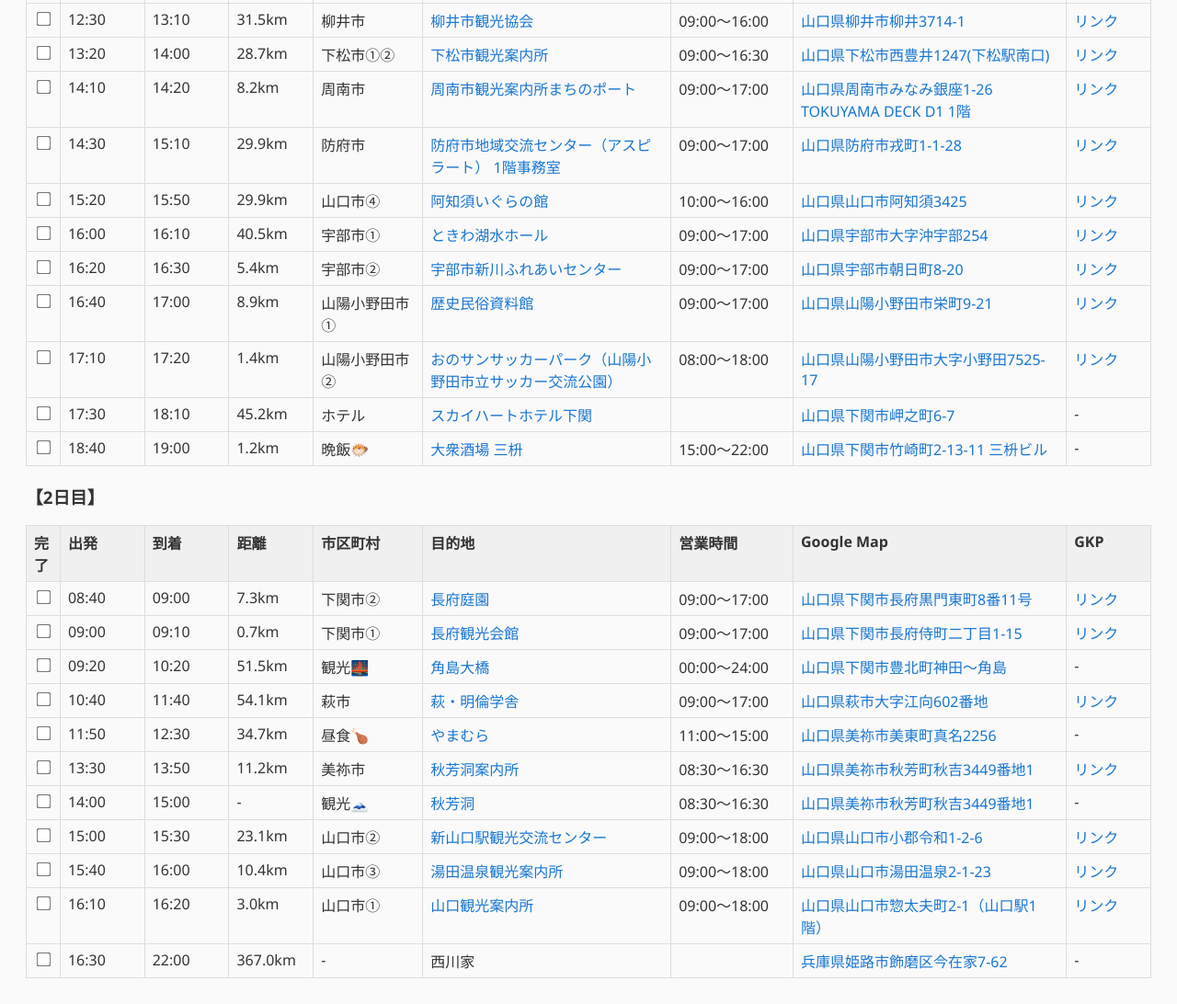
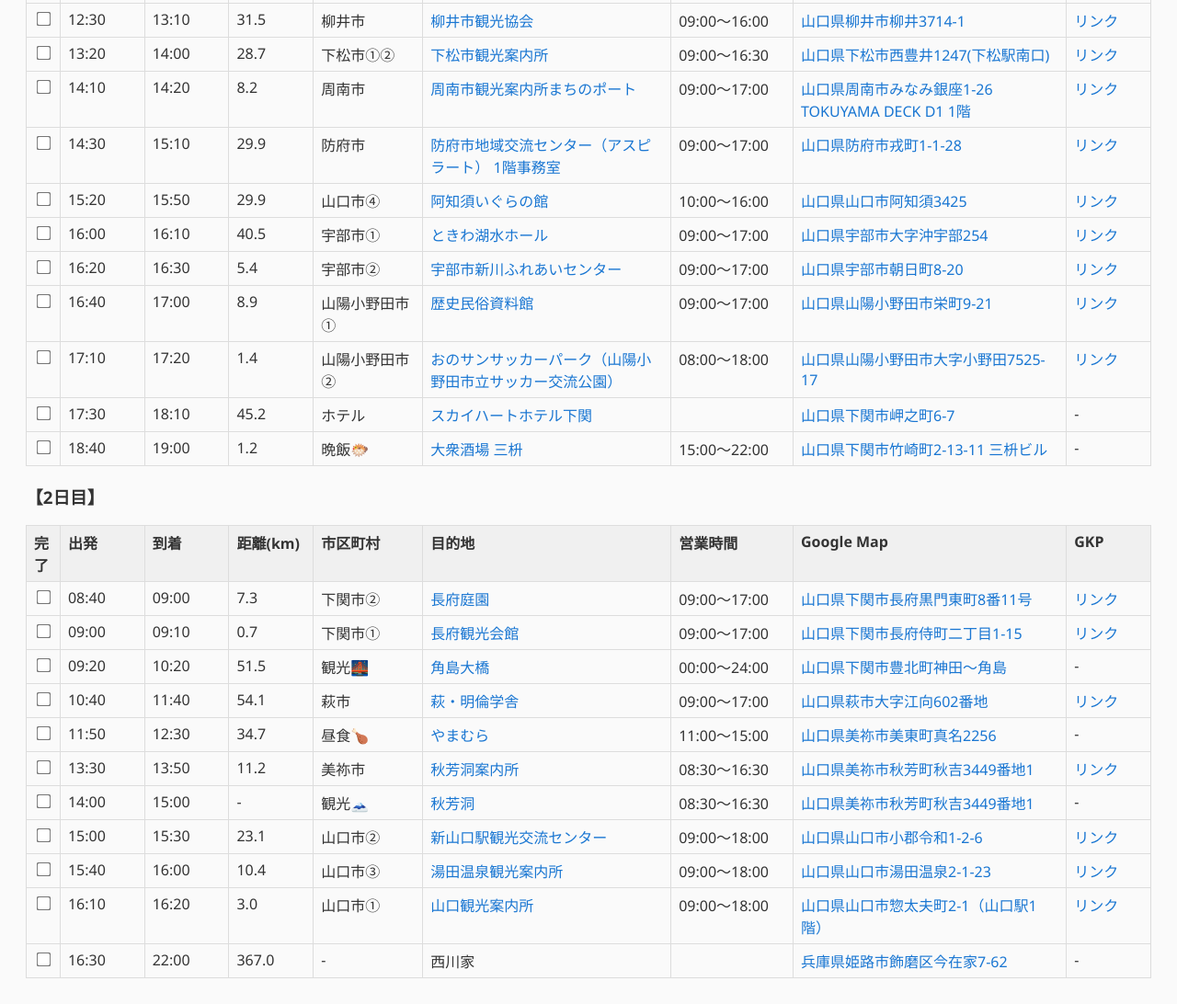
Before and after one commit to kinnuku/manholeTrip, a plain HTML site: page index.html in a window 1280 px wide. Shown: the part 743-1835 px from the top of the page at 92% size. Drawn offline with Linux system fonts and the light colour scheme.

Commit message:
Add files via upload

```diff
--- a/index.html
+++ b/index.html
@@ -161,7 +161,7 @@ function renderDays() {
       <th>完了</th>
       <th>出発</th>
       <th>到着</th>
-      <th>距離</th>
+      <th>距離(km)</th>
       <th>市区町村</th>
       <th>目的地</th>
       <th>営業時間</th>
--- a/trip.json
+++ b/trip.json
@@ -5,7 +5,7 @@
         {
         "departure":"06:30",
         "arrival":"09:00",
-        "distance":"265.0km",
+        "distance":"265.0",
         "city":"廿日市市",
         "title":"廿日市市中央市民センター",
         "time":"09:00～17:00",
@@ -16,7 +16,7 @@
         {
         "departure":"09:10",
         "arrival":"09:50",
-        "distance":"26.8km",
+        "distance":"26.8",
         "city":"和木町",
         "title":"和木町蜂ヶ峯総合公園 管理棟",
         "time":"09:00～17:00",
@@ -27,7 +27,7 @@
         {
         "departure":"10:00",
         "arrival":"10:20",
-        "distance":"10.7km",
+        "distance":"10.7",
         "city":"岩国市②",
         "title":"岩国市観光交流所本家 松がね",
         "time":"09:00～18:00",
@@ -49,7 +49,7 @@
         {
         "departure":"10:50",
         "arrival":"11:10",
-        "distance":"6.6km",
+        "distance":"6.6",
         "city":"昼食🍜",
         "title":"寿栄広食堂",
         "time":"10:00～19:00",
@@ -60,7 +60,7 @@
         {
         "departure":"12:10",
         "arrival":"12:20",
-        "distance":"1.4km",
+        "distance":"1.4",
         "city":"岩国市①",
         "title":"岩国市英語交流センター「PLAT ABC」",
         "time":"09:00～17:00",
@@ -71,7 +71,7 @@
         {
         "departure":"12:30",
         "arrival":"13:10",
-        "distance":"31.5km",
+        "distance":"31.5",
         "city":"柳井市",
         "title":"柳井市観光協会",
         "time":"09:00～16:00",
@@ -82,7 +82,7 @@
         {
         "departure":"13:20",
         "arrival":"14:00",
-        "distance":"28.7km",
+        "distance":"28.7",
         "city":"下松市①②",
         "title":"下松市観光案内所",
         "time":"09:00～16:30",
@@ -93,7 +93,7 @@
         {
         "departure":"14:10",
         "arrival":"14:20",
-        "distance":"8.2km",
+        "distance":"8.2",
         "city":"周南市",
         "time":"09:00～17:00",
         "title":"周南市観光案内所まちのポート",
@@ -104,7 +104,7 @@
         {
         "departure":"14:30",
         "arrival":"15:10",
-        "distance":"29.9km",
+        "distance":"29.9",
         "city":"防府市",
         "time":"09:00～17:00",
         "title":"防府市地域交流センター（アスピラート） 1階事務室",
@@ -115,7 +115,7 @@
         {
         "departure":"15:20",
         "arrival":"15:50",
-        "distance":"29.9km",
+        "distance":"29.9",
         "city":"山口市④",
         "title":"阿知須いぐらの館",
         "time":"10:00～16:00",
@@ -126,7 +126,7 @@
         {
         "departure":"16:00",
         "arrival":"16:10",
-        "distance":"40.5km",
+        "distance":"40.5",
         "city":"宇部市①",
         "title":"ときわ湖水ホール",
         "time":"09:00～17:00",
@@ -137,7 +137,7 @@
         {
         "departure":"16:20",
         "arrival":"16:30",
-        "distance":"5.4km",
+        "distance":"5.4",
         "city":"宇部市②",
         "title":"宇部市新川ふれあいセンター",
         "time":"09:00～17:00",
@@ -148,7 +148,7 @@
         {
         "departure":"16:40",
         "arrival":"17:00",
-        "distance":"8.9km",
+        "distance":"8.9",
         "city":"山陽小野田市①",
         "title":"歴史民俗資料館",
         "time":"09:00～17:00",
@@ -159,7 +159,7 @@
         {
         "departure":"17:10",
         "arrival":"17:20",
-        "distance":"1.4km",
+        "distance":"1.4",
         "city":"山陽小野田市②",
         "title":"おのサンサッカーパーク（山陽小野田市立サッカー交流公園）",
         "time":"08:00～18:00",
@@ -170,7 +170,7 @@
         {
         "departure":"17:30",
         "arrival":"18:10",
-        "distance":"45.2km",
+        "distance":"45.2",
         "city":"ホテル",
         "title":"スカイハートホテル下関",
         "time":"",
@@ -181,7 +181,7 @@
         {
         "departure":"18:40",
         "arrival":"19:00",
-        "distance":"1.2km",
+        "distance":"1.2",
         "city":"晩飯🐡",
         "title":"大衆酒場 三枡",
         "time":"15:00～22:00",
@@ -194,7 +194,7 @@
         {
         "departure":"08:40",
         "arrival":"09:00",
-        "distance":"7.3km",
+        "distance":"7.3",
         "city":"下関市②",
         "title":"長府庭園",
         "time":"09:00～17:00",
@@ -205,7 +205,7 @@
         {
         "departure":"09:00",
         "arrival":"09:10",
-        "distance":"0.7km",
+        "distance":"0.7",
         "city":"下関市①",
         "title":"長府観光会館",
         "time":"09:00～17:00",
@@ -216,7 +216,7 @@
         {
         "departure":"09:20",
         "arrival":"10:20",
-        "distance":"51.5km",
+        "distance":"51.5",
         "city":"観光🌉",
         "title":"角島大橋",
         "time":"00:00～24:00",
@@ -227,7 +227,7 @@
         {
         "departure":"10:40",
         "arrival":"11:40",
-        "distance":"54.1km",
+        "distance":"54.1",
         "city":"萩市",
         "title":"萩・明倫学舎",
         "time":"09:00～17:00",
@@ -238,7 +238,7 @@
         {
         "departure":"11:50",
         "arrival":"12:30",
-        "distance":"34.7km",
+        "distance":"34.7",
         "city":"昼食🍗",
         "title":"やまむら",
         "time":"11:00～15:00",
@@ -249,7 +249,7 @@
         {
         "departure":"13:30",
         "arrival":"13:50",
-        "distance":"11.2km",
+        "distance":"11.2",
         "city":"美祢市",
         "title":"秋芳洞案内所",
         "time":"08:30～16:30",
@@ -271,7 +271,7 @@
         {
         "departure":"15:00",
         "arrival":"15:30",
-        "distance":"23.1km",
+        "distance":"23.1",
         "city":"山口市②",
         "title":"新山口駅観光交流センター",
         "time":"09:00～18:00",
@@ -282,7 +282,7 @@
         {
         "departure":"15:40",
         "arrival":"16:00",
-        "distance":"10.4km",
+        "distance":"10.4",
         "city":"山口市③",
         "title":"湯田温泉観光案内所",
         "time":"09:00～18:00",
@@ -293,7 +293,7 @@
         {
         "departure":"16:10",
         "arrival":"16:20",
-        "distance":"3.0km",
+        "distance":"3.0",
         "city":"山口市①",
         "title":"山口観光案内所",
         "time":"09:00～18:00",
@@ -304,7 +304,7 @@
         {
         "departure":"16:30",
         "arrival":"22:00",
-        "distance":"367.0km",
+        "distance":"367.0",
         "city":"-",
         "title":"西川家",
         "time":"",
@@ -322,7 +322,7 @@
         {
         "departure":"05:00",
         "arrival":"08:00",
-        "distance":"243.0km",
+        "distance":"243.0",
         "city":"郡上市④",
         "title":"道の駅 美並物産館",
         "time":"08:00～17:00",
@@ -333,7 +333,7 @@
         {
         "departure":"08:10",
         "arrival":"08:40",
-        "distance":"20.3km",
+        "distance":"20.3",
         "city":"郡上市③",
         "title":"郡上八幡旧庁舎記念館",
         "time":"08:30～17:00",
@@ -344,7 +344,7 @@
         {
         "departure":"08:50",
         "arrival":"09:00",
-        "distance":"1.6km",
+        "distance":"1.6",
         "city":"郡上市①",
         "title":"郡上八幡駅 観光案内所",
         "time":"09:00～17:00",
@@ -355,7 +355,7 @@
         {
         "departure":"09:10",
         "arrival":"09:20",
-        "distance":"10.7km",
+        "distance":"10.7",
         "city":"郡上市②",
         "title":"道の駅 古今伝授の里やまと",
         "time":"09:00～18:00",
@@ -366,7 +366,7 @@
         {
         "departure":"09:30",
         "arrival":"10:00",
-        "distance":"35.0km",
+        "distance":"35.0",
         "city":"高山市④",
         "title":"高山市荘川支所",
         "time":"08:30～17:15",
@@ -377,7 +377,7 @@
         {
         "departure":"10:10",
         "arrival":"10:40",
-        "distance":"34.2km",
+        "distance":"34.2",
         "city":"高山市⑨",
         "title":"高山市清見支所 当直室窓口",
         "time":"08:30～17:15",
@@ -388,7 +388,7 @@
         {
         "departure":"10:50",
         "arrival":"11:10",
-        "distance":"7.7km",
+        "distance":"7.7",
         "city":"高山市①",
         "title":"高山市役所 当直室",
         "time":"08:30～17:15",
@@ -399,7 +399,7 @@
         {
         "departure":"11:20",
         "arrival":"11:30",
-        "distance":"1.1km",
+        "distance":"1.1",
         "city":"昼食🍜",
         "title":"まさごそば",
         "time":"11:00～15:50",
@@ -410,7 +410,7 @@
         {
         "departure":"12:30",
         "arrival":"12:40",
-        "distance":"8.5km",
+        "distance":"8.5",
         "city":"高山市⑤",
         "title":"高山市一之宮支所",
         "time":"08:30～17:15",
@@ -421,7 +421,7 @@
         {
         "departure":"12:50",
         "arrival":"13:00",
-        "distance":"6.5km",
+        "distance":"6.5",
         "city":"高山市⑥",
         "title":"高山市久々野支所 当直室窓口",
         "time":"08:30～17:15",
@@ -432,7 +432,7 @@
         {
         "departure":"13:10",
         "arrival":"13:30",
-        "distance":"10.3km",
+        "distance":"10.3",
         "city":"高山市⑦",
         "title":"道の駅 ひだ朝日村",
         "time":"10:00～16:00",
@@ -443,7 +443,7 @@
         {
         "departure":"13:40",
         "arrival":"14:00",
-        "distance":"17.1km",
+        "distance":"17.1",
         "city":"高山市⑧",
         "title":"高山市丹生川支所",
         "time":"08:30～17:15",
@@ -454,7 +454,7 @@
         {
         "departure":"14:10",
         "arrival":"14:30",
-        "distance":"12.2km",
+        "distance":"12.2",
         "city":"高山市③",
         "title":"高山市国府支所",
         "time":"08:30～17:15",
@@ -465,7 +465,7 @@
         {
         "departure":"14:40",
         "arrival":"14:50",
-        "distance":"4.1km",
+        "distance":"4.1",
         "city":"飛騨市①",
         "title":"飛騨古川まちなか観光案内所",
         "time":"09:00～16:00",
@@ -476,7 +476,7 @@
         {
         "departure":"15:00",
         "arrival":"16:00",
-        "distance":"50.8km",
+        "distance":"50.8",
         "city":"高山市②",
         "title":"奥飛騨温泉郷観光案内所",
         "time":"10:00～16:00",
@@ -487,7 +487,7 @@
         {
         "departure":"16:10",
         "arrival":"16:50",
-        "distance":"31.5km",
+        "distance":"31.5",
         "city":"飛騨市②",
         "title":"道の駅スカイドーム神岡",
         "time":"09:00～17:00",
@@ -498,7 +498,7 @@
         {
         "departure":"17:00",
         "arrival":"17:50",
-        "distance":"38.2km",
+        "distance":"38.2",
         "city":"夕食🐮",
         "title":"味の与平",
         "time":"17:00～20:00",
@@ -509,7 +509,7 @@
         {
         "departure":"19:00",
         "arrival":"23:00",
-        "distance":"337.0km",
+        "distance":"337.0",
         "city":"-",
         "title":"西川家",
         "time":"",
@@ -527,7 +527,7 @@
         {
         "departure":"07:30",
         "arrival":"08:20",
-        "distance":"49.2km",
+        "distance":"49.2",
         "city":"-",
         "title":"小林家",
         "time":"",
@@ -538,7 +538,7 @@
         {
         "departure":"08:20",
         "arrival":"08:30",
-        "distance":"1.4km",
+        "distance":"1.4",
         "city":"-",
         "title":"西川家",
         "time":"",
@@ -549,7 +549,7 @@
         {
         "departure":"08:30",
         "arrival":"09:00",
-        "distance":"31.9km",
+        "distance":"31.9",
         "city":"市川町",
         "time":"09:00～17:00",
         "title":"市川町役場 1階受付",
@@ -560,7 +560,7 @@
         {
         "departure":"09:10",
         "arrival":"09:20",
-        "distance":"4.8km",
+        "distance":"4.8",
         "city":"福崎町",
         "time":"08:30～17:15",
         "title":"福崎町役場 上下水道課",
@@ -571,7 +571,7 @@
         {
         "departure":"09:30",
         "arrival":"09:40",
-        "distance":"8.0km",
+        "distance":"8.0",
         "city":"加西市②",
         "title":"北条町駅",
         "time":"09:00～17:00",
@@ -582,7 +582,7 @@
         {
         "departure":"09:50",
         "arrival":"10:00",
-        "distance":"1.0km",
+        "distance":"1.0",
         "city":"加西市①",
         "title":"加西市民会館",
         "time":"10:00～21:00",
@@ -593,7 +593,7 @@
         {
         "departure":"10:10",
         "arrival":"10:30",
-        "distance":"9.5km",
+        "distance":"9.5",
         "city":"加東市①②",
         "title":"加東市観光協会",
         "time":"08:30～17:15",
@@ -604,7 +604,7 @@
         {
         "departure":"10:40",
         "arrival":"11:00",
-        "distance":"18.3km",
+        "distance":"18.3",
         "city":"西脇市②",
         "title":"西脇市日本のへそ日時計の丘公園 オートキャンプ場",
         "time":"09:00～17:00",
@@ -615,7 +615,7 @@
         {
         "departure":"11:10",
         "arrival":"11:40",
-        "distance":"33.2km",
+        "distance":"33.2",
         "city":"三木市②",
         "title":"山田錦の館",
         "time":"09:30～17:00",
@@ -626,7 +626,7 @@
         {
         "departure":"11:50",
         "arrival":"12:10",
-        "distance":"22.0km",
+        "distance":"22.0",
         "city":"三木市①",
         "title":"三木市観光協会",
         "time":"09:00～17:00",
@@ -637,7 +637,7 @@
         {
         "departure":"12:20",
         "arrival":"12:30",
-        "distance":"2.1km",
+        "distance":"2.1",
         "city":"三木市③",
         "title":"あじさいフローラみき",
         "time":"10:00～15:00",
@@ -648,7 +648,7 @@
         {
         "departure":"12:40",
         "arrival":"12:50",
-        "distance":"2.2km",
+        "distance":"2.2",
         "city":"昼食🍜",
         "title":"らーめん 琴壱家",
         "time":"11:00～15:00",
@@ -659,7 +659,7 @@
         {
         "departure":"13:50",
         "arrival":"14:50",
-        "distance":"59.2km",
+        "distance":"59.2",
         "city":"大阪市①②",
         "title":"おおさかグリーンエコプラザ",
         "time":"10:00～17:30",
@@ -670,7 +670,7 @@
         {
         "departure":"15:00",
         "arrival":"15:20",
-        "distance":"12.0km",
+        "distance":"12.0",
         "city":"大阪市③",
         "title":"大阪市下水道科学館",
         "time":"09:00～16:30",
@@ -681,7 +681,7 @@
         {
         "departure":"15:30",
         "arrival":"16:10",
-        "distance":"22.5km",
+        "distance":"22.5",
         "city":"東大阪市",
         "title":"東大阪市 下水道計画総務室",
         "time":"09:00～17:30",
@@ -692,7 +692,7 @@
         {
         "departure":"16:20",
         "arrival":"16:40",
-        "distance":"10.5km",
+        "distance":"10.5",
         "city":"守口市",
         "title":"守口市役所 総合案内",
         "address":"大阪府守口市京阪本通2-5-5",
@@ -703,7 +703,7 @@
         {
         "departure":"16:50",
         "arrival":"17:20",
-        "distance":"21.5km",
+        "distance":"21.5",
         "city":"茨木市①",
         "title":"ダムパークいばきた",
         "address":"大阪府茨木市大字生保53-1",
@@ -714,7 +714,7 @@
         {
         "departure":"17:30",
         "arrival":"17:50",
-        "distance":"7.6km",
+        "distance":"7.6",
         "city":"茨木市②",
         "title":"茨木市文化・子育て施設 おにクル",
         "address":"大阪府茨木市駅前3-9-45",
@@ -725,7 +725,7 @@
         {
         "departure":"18:00",
         "arrival":"18:30",
-        "distance":"23.1km",
+        "distance":"23.1",
         "city":"夕食🍛",
         "title":"アングル",
         "address":"兵庫県尼崎市南塚口町2-1-2 塚口さんさんタウン2番館 1F",
@@ -736,7 +736,7 @@
         {
         "departure":"19:30",
         "arrival":"20:00",
-        "distance":"30.3km",
+        "distance":"30.3",
         "city":"-",
         "title":"西川家",
         "address":"兵庫県神戸市長田区東尻池町2-4-16",
@@ -747,7 +747,7 @@
         {
         "departure":"20:00",
         "arrival":"21:00",
-        "distance":"57.2km",
+        "distance":"57.2",
         "city":"-",
         "title":"小林家",
         "address":"兵庫県姫路市飾磨区城南町2-8-2",
@@ -758,7 +758,7 @@
         {
         "departure":"21:00",
         "arrival":"22:00",
-        "distance":"50.2km",
+        "distance":"50.2",
         "city":"-",
         "title":"森角家",
         "address":"兵庫県神崎郡神河町大山1015-1",
```
